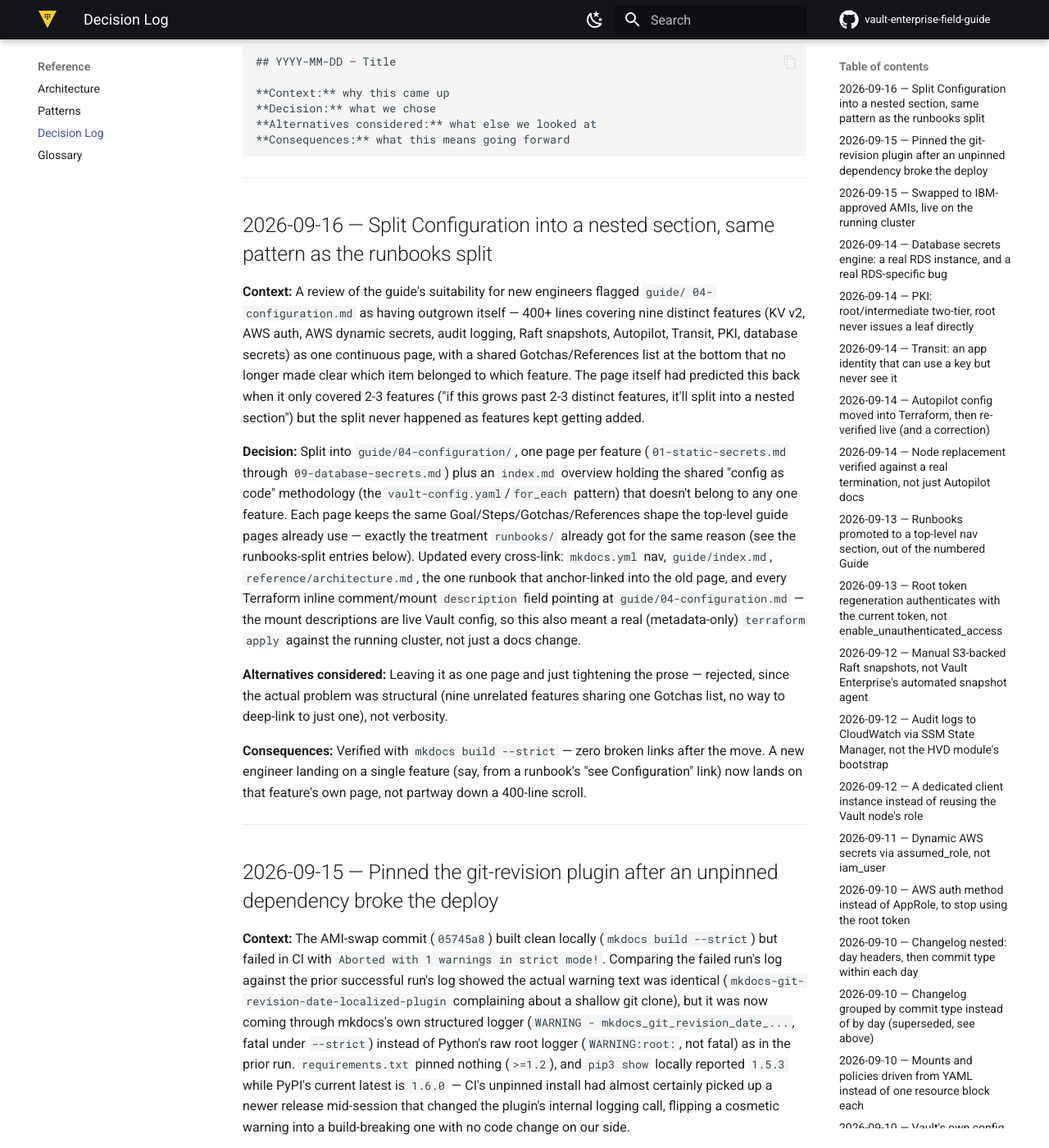
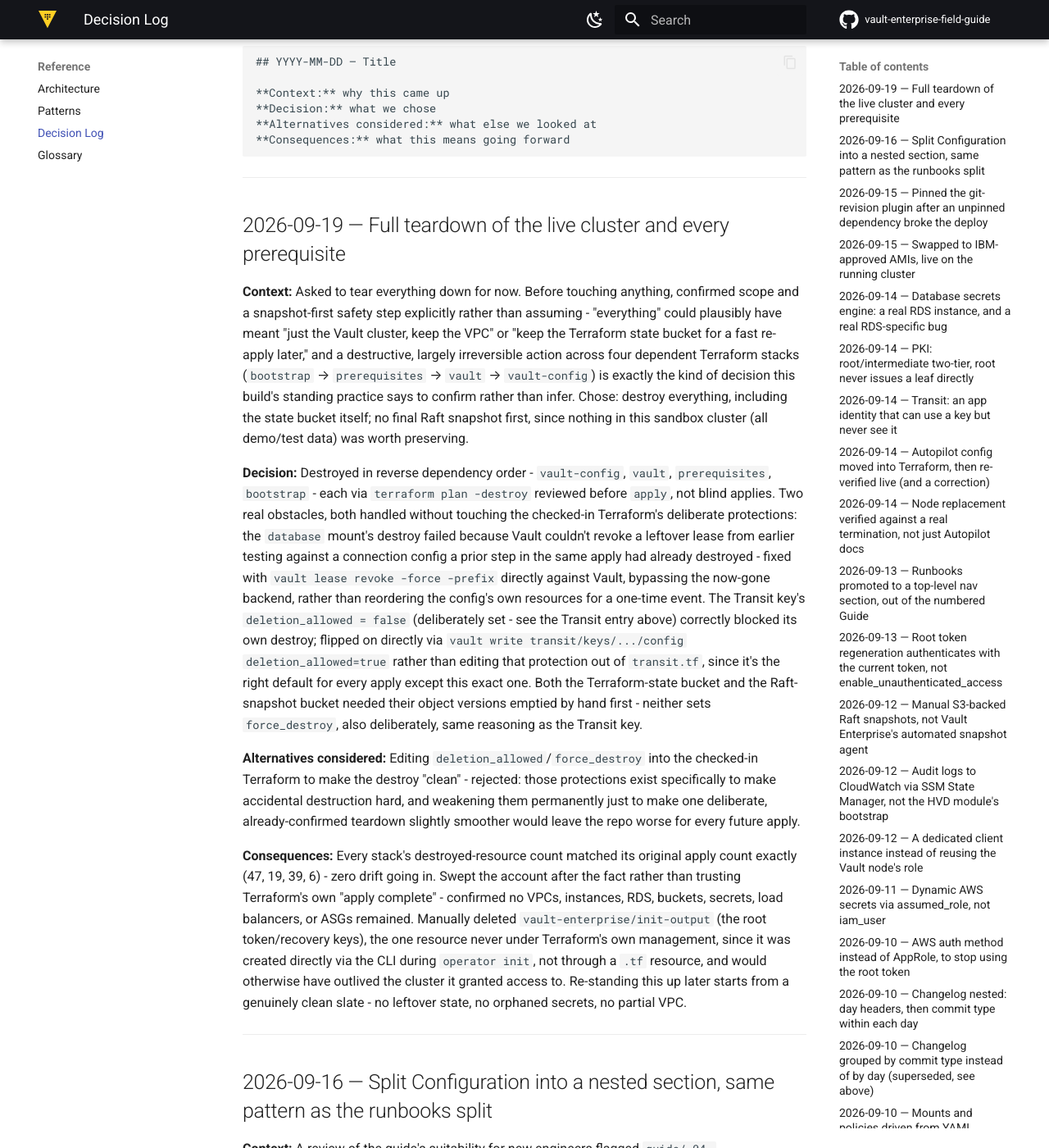
Before and after one commit to markcarriedo/vault-enterprise-field-guide, an MkDocs documentation site: the page built from docs/reference/decisions.md, in a window 1280 px wide and 1400 px high, scrolled down 255 px. Shown: the whole window at 82% size. Built offline with MkDocs 1.6.1 and Material for MkDocs 9.7.7, drawn with Linux system fonts in a browser that asks for light colours; comment, search, counter and statistics services are not loaded; some of the changed text lies outside the part shown.

Commit message:
docs: record the full teardown of the live cluster
Everything in AWS - vault-config, vault, prerequisites, and bootstrap's
own state bucket - was destroyed in that order, with a decision-log
entry, journal entry, and a status-page note so the site stays an
accurate record even though nothing described in it is currently
running.

Claude-Session: https://claude.ai/code/session_01W8wX9ho5zsL4nSkjw8ZJSM

````diff
--- a/docs/reference/decisions.md
+++ b/docs/reference/decisions.md
@@ -12,6 +12,47 @@ Template:
 **Alternatives considered:** what else we looked at
 **Consequences:** what this means going forward
 ```
+
+---
+
+## 2026-09-19 — Full teardown of the live cluster and every prerequisite
+
+**Context:** Asked to tear everything down for now. Before touching anything, confirmed scope
+and a snapshot-first safety step explicitly rather than assuming - "everything" could plausibly
+have meant "just the Vault cluster, keep the VPC" or "keep the Terraform state bucket for a
+fast re-apply later," and a destructive, largely irreversible action across four dependent
+Terraform stacks (`bootstrap` → `prerequisites` → `vault` → `vault-config`) is exactly the kind
+of decision this build's standing practice says to confirm rather than infer. Chose: destroy
+everything, including the state bucket itself; no final Raft snapshot first, since nothing in
+this sandbox cluster (all demo/test data) was worth preserving.
+
+**Decision:** Destroyed in reverse dependency order - `vault-config`, `vault`, `prerequisites`,
+`bootstrap` - each via `terraform plan -destroy` reviewed before `apply`, not blind applies.
+Two real obstacles, both handled without touching the checked-in Terraform's deliberate
+protections: the `database` mount's destroy failed because Vault couldn't revoke a leftover
+lease from earlier testing against a connection config a prior step in the same apply had
+already destroyed - fixed with `vault lease revoke -force -prefix` directly against Vault,
+bypassing the now-gone backend, rather than reordering the config's own resources for a
+one-time event. The Transit key's `deletion_allowed = false` (deliberately set - see the
+Transit entry above) correctly blocked its own destroy; flipped on directly via `vault write
+transit/keys/.../config deletion_allowed=true` rather than editing that protection out of
+`transit.tf`, since it's the right default for every apply except this exact one. Both the
+Terraform-state bucket and the Raft-snapshot bucket needed their object versions emptied by
+hand first - neither sets `force_destroy`, also deliberately, same reasoning as the Transit key.
+
+**Alternatives considered:** Editing `deletion_allowed`/`force_destroy` into the checked-in
+Terraform to make the destroy "clean" - rejected: those protections exist specifically to make
+accidental destruction hard, and weakening them permanently just to make one deliberate,
+already-confirmed teardown slightly smoother would leave the repo worse for every future apply.
+
+**Consequences:** Every stack's destroyed-resource count matched its original apply count
+exactly (47, 19, 39, 6) - zero drift going in. Swept the account after the fact rather than
+trusting Terraform's own "apply complete" - confirmed no VPCs, instances, RDS, buckets,
+secrets, load balancers, or ASGs remained. Manually deleted `vault-enterprise/init-output` (the
+root token/recovery keys), the one resource never under Terraform's own management, since it
+was created directly via the CLI during `operator init`, not through a `.tf` resource, and
+would otherwise have outlived the cluster it granted access to. Re-standing this up later
+starts from a genuinely clean slate - no leftover state, no orphaned secrets, no partial VPC.
 
 ---
 
````
Also changed, not shown: CHANGELOG.md (+4 -0 lines), docs/index.md (+7 -0 lines), docs/journal/index.md (+29 -0 lines).
